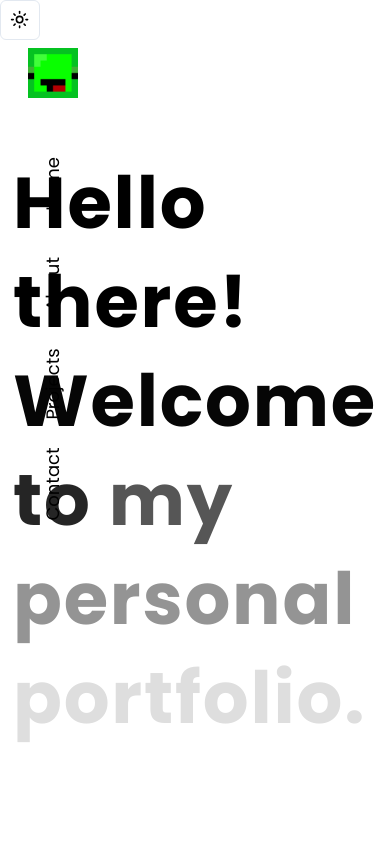
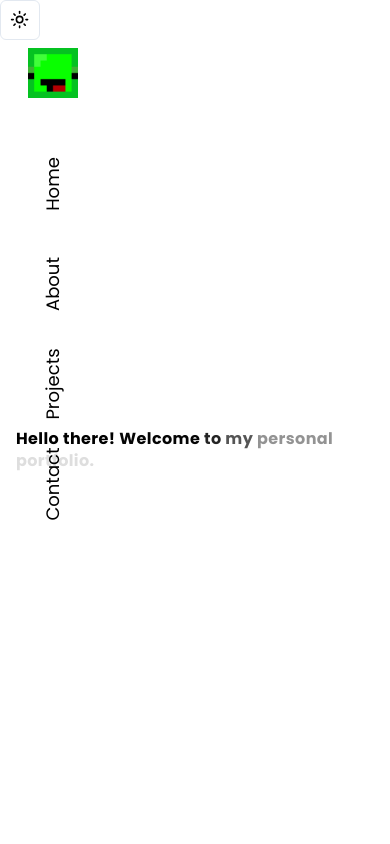
Before and after one commit to Ch3mson/personal-portfolio-v1, a Next.js app: page / in a window 390 px wide. Shown: the top 844 px of the page. Built offline with nearby package versions, Linux system fonts and the light colour scheme.

Commit message:
added mobile responsive

```diff
--- a/src/components/About.js
+++ b/src/components/About.js
@@ -2,7 +2,6 @@
 import React, { useEffect, useRef } from "react";
 import { motion, useInView, useMotionValueEvent, useScroll, useTransform } from "framer-motion";
 
-const headingClass = "text-7xl inline-block";
 
 export function About() {
 
@@ -24,8 +23,8 @@ export function About() {
             animate={{ opacity: isInView ? 1 : 0 }}
             transition={{ duration: 0.5 }}
         >
-            <div className="py-24 max-w-7xl lg:py-32">
-                <h1 className={headingClass}>About.</h1>
+            <div className="py-24 max-w-7xl py-32">
+                <h1 className={`text-7xl inline-block`}>About.</h1>
                 <p className="leading-7 mt-6 text-xl text-justify">
                     Hi! My name is Benson Yan and I am a student at The University of Waterloo, studying computer science with a specialization in Artificial Intelligence.
                 </p>
--- a/src/components/ui/text-generate-effect.jsx
+++ b/src/components/ui/text-generate-effect.jsx
@@ -6,7 +6,6 @@ import { cn } from "@/lib/utils"
 export const TextGenerateEffect = ({ words, className }) => {
   const [scope, animate] = useAnimate();
   let wordsArray = words.split(" ");
-  const headingClass = "inline-block text-7xl font-bold"; // Updated for responsive styles
 
   useEffect(() => {
     async function sequence() {
@@ -48,7 +47,10 @@ export const TextGenerateEffect = ({ words, className }) => {
   return (
     <div className={cn(className)}>
       <div className="mt-4">
-        <div className={`${headingClass} dark:text-white leading-snug tracking-wide`}>
+        <div className={`inline-block
+                        2xl:text-7xl xl:text-5xl lg:text-3xl md:text-xl sm:text-sm
+                        2xl:max-w-screen-xl xl:max-w-screen-lg lg:max-w-screen-md md:max-w-screen-sm
+                        font-semibold dark:text-white leading-snug tracking-wide`}>
           {renderWords()}
         </div>
       </div>
```
